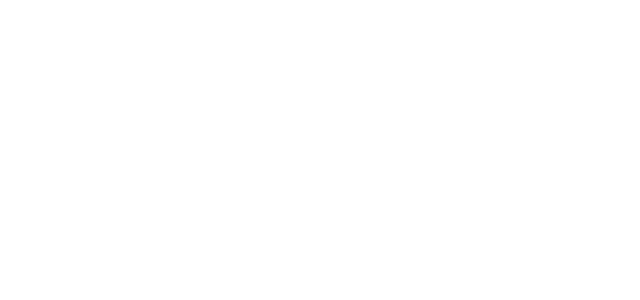
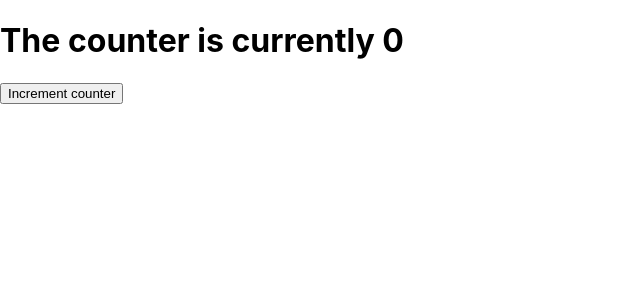
Before and after one commit to MarianoSalerno/udemy-enzyme-course, a React app: page / in a window 1280 px wide. Shown: the top 300 px of the page, without its empty margins (0-640 px from the left). Built offline with nearby package versions, Linux system fonts and the light colour scheme.

Commit message:
click app tests

```diff
--- a/src/App.js
+++ b/src/App.js
@@ -2,10 +2,22 @@
 import './App.css';
 
 class App extends Component {
+  constructor(props) {
+    super(props)
+
+    this.state = {
+      counter: 0
+    }
+  }
   render() {
     return (
       <div data-test='component-app' >
-
+        <h1 data-test='counter-display'> The counter is currently {this.state.counter} </h1>
+        <button
+          data-test='increment-button'
+          onClick= {() => this.setState({counter: this.state.counter + 1})}>
+            Increment counter
+        </button>
       </div>
     )
   }
```
Also changed, not shown: 1 other file (tests, documents, lock files or other folders).
